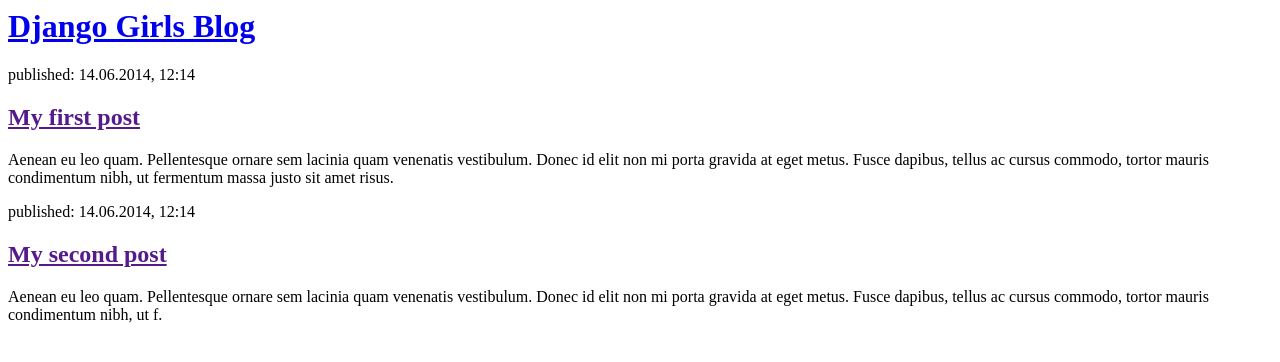
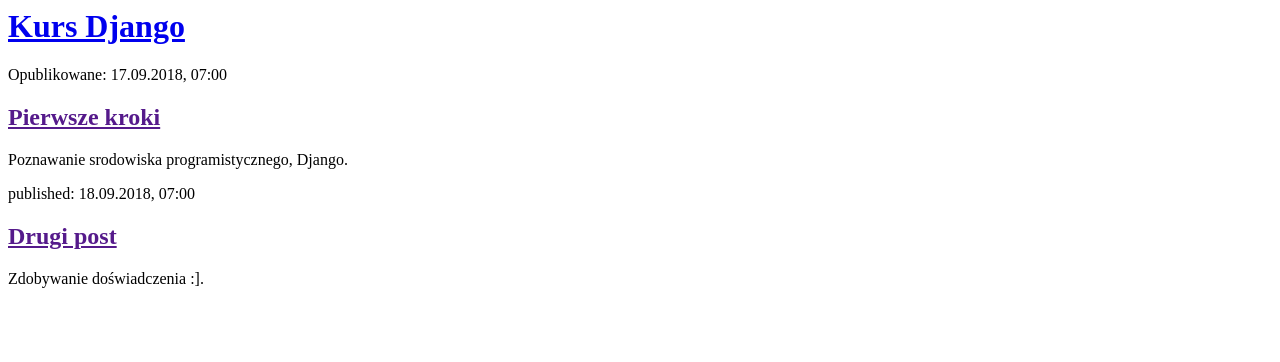
Before and after one commit to Patryk3321/my-first-blog, a Django app: page / in a window 1280 px wide. Shown: the top 362 px of the page. Run offline with Django 3.2, Linux system fonts and the light colour scheme.

Commit message:
Zmienilem zawartosc HTML

```diff
--- a/blog/templates/blog/post_list.html
+++ b/blog/templates/blog/post_list.html
@@ -1,22 +1,22 @@
 <html>
     <head>
-        <title>Django Girls blog</title>
+        <title>Kurs Django !</title>
     </head>
     <body>
         <div>
-            <h1><a href="/">Django Girls Blog</a></h1>
+            <h1><a href="/">Kurs Django </a></h1>
         </div>
 
         <div>
-            <p>published: 14.06.2014, 12:14</p>
-            <h2><a href="">My first post</a></h2>
-            <p>Aenean eu leo quam. Pellentesque ornare sem lacinia quam venenatis vestibulum. Donec id elit non mi porta gravida at eget metus. Fusce dapibus, tellus ac cursus commodo, tortor mauris condimentum nibh, ut fermentum massa justo sit amet risus.</p>
+            <p>Opublikowane: 17.09.2018, 07:00</p>
+            <h2><a href="">Pierwsze kroki</a></h2>
+            <p>Poznawanie srodowiska programistycznego, Django.</p>
         </div>
 
         <div>
-            <p>published: 14.06.2014, 12:14</p>
-            <h2><a href="">My second post</a></h2>
-            <p>Aenean eu leo quam. Pellentesque ornare sem lacinia quam venenatis vestibulum. Donec id elit non mi porta gravida at eget metus. Fusce dapibus, tellus ac cursus commodo, tortor mauris condimentum nibh, ut f.</p>
+            <p>published: 18.09.2018, 07:00</p>
+            <h2><a href="">Drugi post</a></h2>
+            <p>Zdobywanie doświadczenia :].</p>
         </div>
     </body>
 </html>
```
